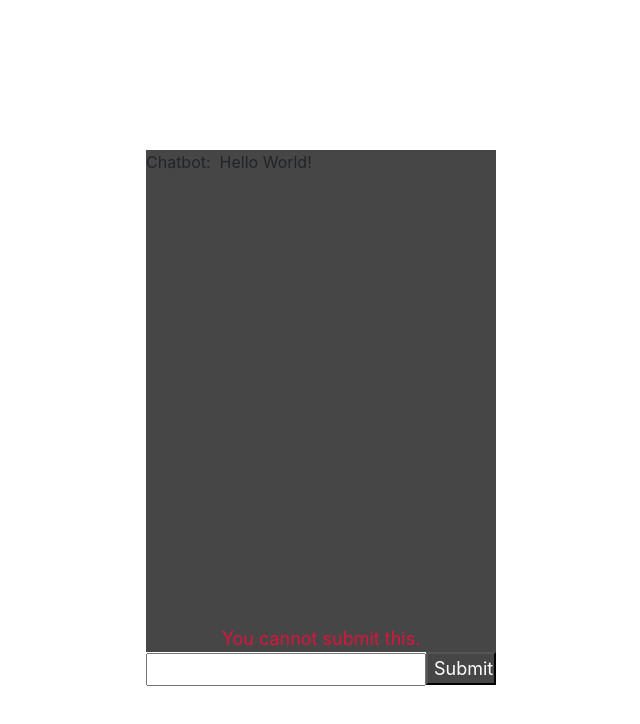
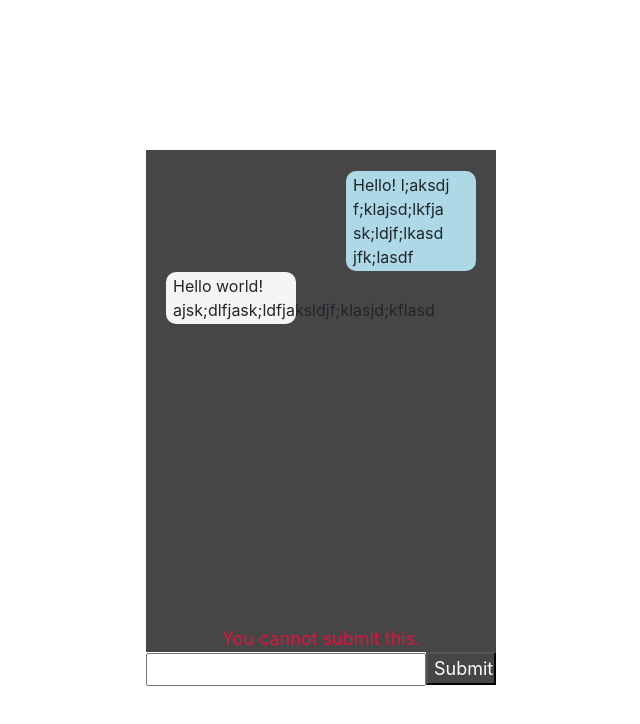
Before and after one commit to bryanyoo5433/chatbot-client, a React app: page / in a window 1280 px wide. Shown: the whole page, without its empty margins (319-959 px from the left). Built offline with nearby package versions, Linux system fonts and the light colour scheme; no server answers.

Commit message:
message css

```diff
--- a/src/components/Chatbot/Toxicity.js
+++ b/src/components/Chatbot/Toxicity.js
@@ -11,6 +11,7 @@ const Chatbot = () => {
   const [ isToxic, setIsToxic ] = useState(true);
   const [text, setText ] = useState('');
   const [response, setResponse] = useState('Hello World!');
+  const [conversation, setConversation] = useState([{"from": "client", "message": "Hello! l;aksdj f;klajsd;lkfja sk;ldjf;lkasd jfk;lasdf"}, {"from": "server", "message": "Hello world! ajsk;dlfjask;ldfjaksldjf;klasjd;kflasd"}]);
 
   useEffect(() => {
     // ReactGA.initialize('UA-81850614-1');
@@ -54,10 +55,13 @@ const checkToxicity = (text) => {
   })
 }
 
+const submit_text = () => {
 
-const submit_text = () => {
-  setPage(2);
   socket.emit("submit_text", text);
+  let data = {"from": "client", "message": text};
+  let newConversation = conversation;
+  newConversation.push(data);
+  setConversation(newConversation);
   socket.on('response', function(data) {
     console.log(data);
     setResponse(data);
@@ -119,10 +123,13 @@ const submit_text = () => {
         <div className="box">
 
           <div className="conversation">
-            <div className="chat-response">
-              <span className="chat-title">Chatbot:</span> &nbsp;
-              <span>{response}</span>
-            </div>
+            {conversation.map((c, i) => {
+              if(c.from === "client") {
+                  return <div className="client" key={i}><div className="client-text"> {c.message} </div></div>
+              } else {
+                  return <div className="server" key={i}><div className="server-text"> {c.message} </div></div>
+              }
+            })}
           </div>
 
           <div className="message">
--- a/src/components/Chatbot/Toxicity.scss
+++ b/src/components/Chatbot/Toxicity.scss
@@ -33,6 +33,31 @@
 
     .conversation {
       height: 95%;
+      padding: 20px;
+      overflow-y: auto;
+
+      .client {
+        display: flex;
+        justify-content: flex-end;
+        .client-text{
+          background-color: lightblue;
+          border-radius: 10px;
+          padding: 2px 7px;
+          max-width: 130px;
+          margin: 0.5px 0px;
+        }
+      }
+      .server {
+        display: flex;
+        justify-content: flex-start;
+        .server-text {
+          background-color: whitesmoke;
+          border-radius: 10px;
+          padding: 2px 7px;
+          max-width: 130px;
+          margin: 0.5px 0px;
+        }
+      }
     }
     .type-area {
       display: flex;
@@ -44,13 +69,13 @@
 
   }
   ::-webkit-scrollbar-track {
-      box-shadow: inset 0 0 5px grey;
+      box-shadow: inset 0 0 5px whitesmoke;
       border-radius: 10px;
     }
 
     /* Handle */
     ::-webkit-scrollbar-thumb {
-      background-color: rgb(70, 70, 70);
+      background-color: whitesmoke;
       border-radius: 10px;
       transition: .3s ease background-color;
     }
```
